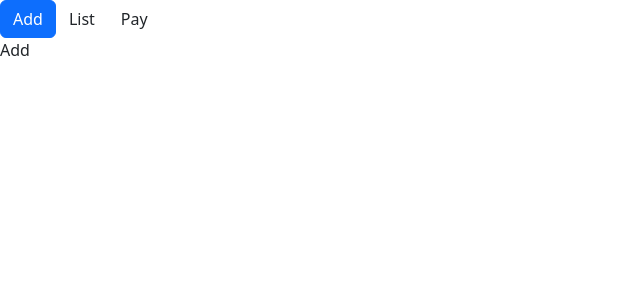
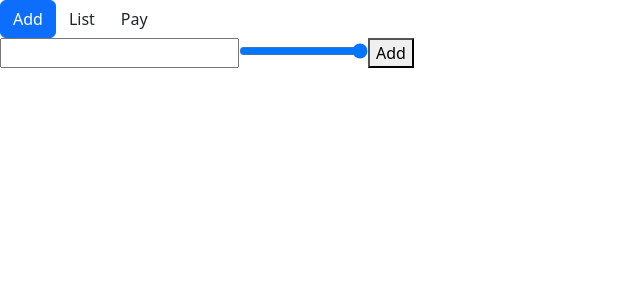
Before and after one commit to Lauraillouz/digitous-react, a React (Create React App) app in the folder chapitre_04/bakery/: page / in a window 1280 px wide. Shown: the top 300 px of the page, without its empty margins (0-640 px from the left). Built offline with nearby package versions, Linux system fonts and the light colour scheme.

Commit message:
Exercise 4

```diff
--- a/chapitre_04/bakery/src/Components/Add.js
+++ b/chapitre_04/bakery/src/Components/Add.js
@@ -2,10 +2,36 @@ import React from "react";
 
 class Add extends React.Component {
 
+    constructor() {
+        super();
+        this.state = {
+            productName: "",
+            price: 1
+        }
+    }
+
+    updateProductName = (e) => {
+        this.setState((prevState) => ({
+            ...prevState,
+            productName: e.target.value
+        }));
+    }
+
+    updatePrice = (e) => {
+        this.setState((prevState) => ({
+            ...prevState,
+            price: e.target.value
+        }));
+    }
+
+
     render() {
         return (
         <div>
-         Add
+            <input type="text" onChange={this.updateProductName}/>
+            <input type="range" min={1} max={10} onChange={this.updatePrice} />
+            <button onClick="">Add</button>
+
         </div>
         )
 
```
Lines whose indentation alone changed are shown as unchanged.
